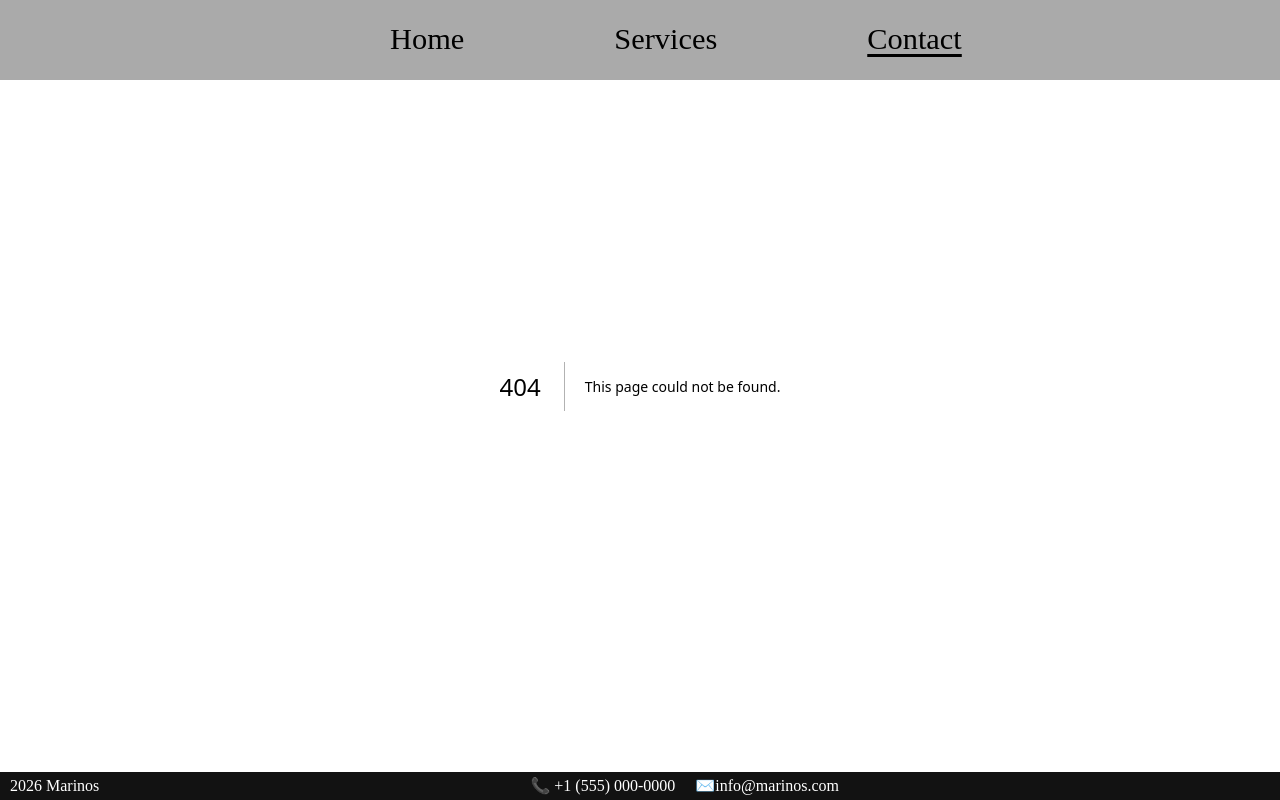
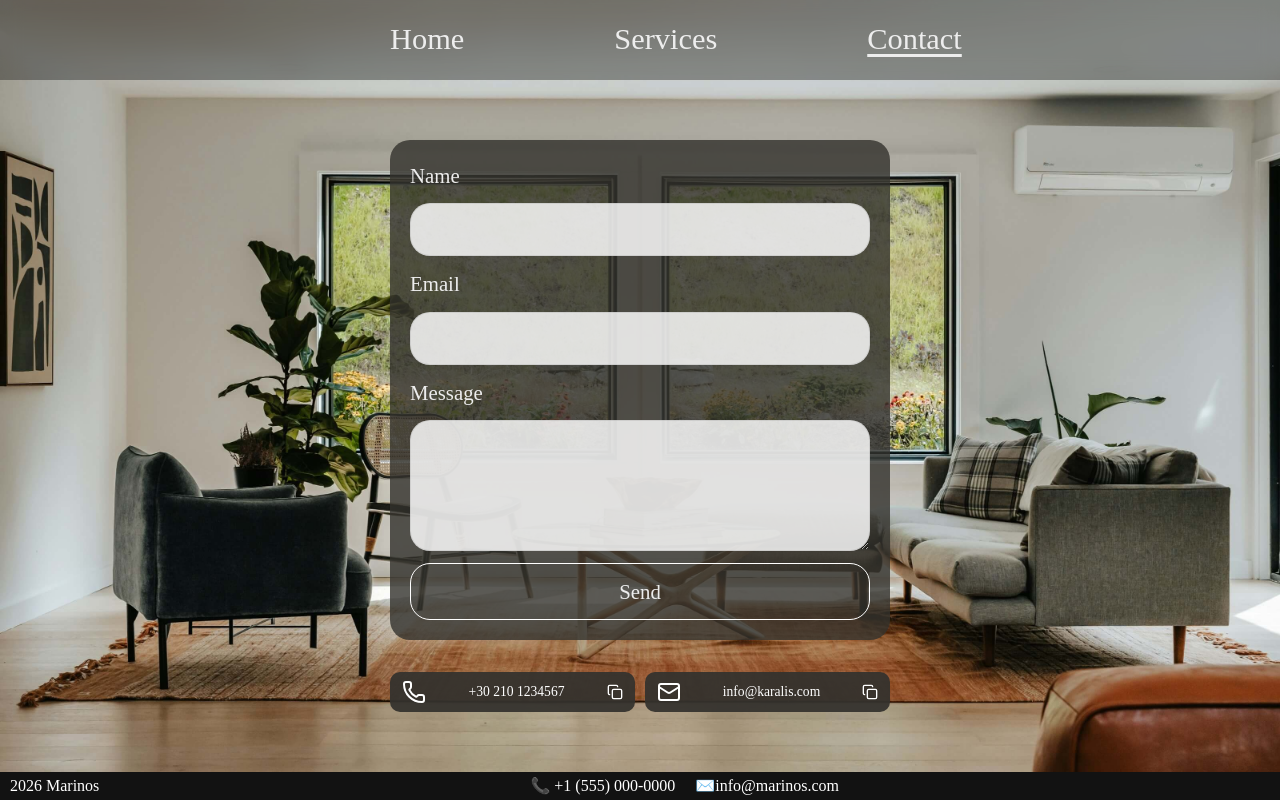
Before and after one commit to jojef97/marinos, a Next.js app: page /contact in a window 1280 px wide. Before the commit this address had no page. Built offline with nearby package versions, Linux system fonts and the light colour scheme; no server answers.

Commit message:
Contact layout, Contact form

```diff
--- /dev/null
+++ b/app/contact/ContactForm.tsx
@@ -0,0 +1,46 @@
+"use client";
+
+import { useActionState } from "react";
+import { sendMessage, type FormState } from "./actions";
+import styles from "./contact.module.css";
+
+const initialState: FormState = { status: "idle", message: "" };
+
+export default function ContactForm() {
+  const [state, formAction, isPending] = useActionState(
+    sendMessage,
+    initialState
+  );
+
+
+
+  return (
+    <form className={styles.form} action={formAction}>
+
+    {/* Honeypot */}
+    <div className={styles.hp} aria-hidden="true">
+        <label htmlFor="website">Website</label>
+        <input id="website" name="website" type="text" tabIndex={-1} autoComplete="off" />
+    </div>
+
+
+      <label htmlFor="name">Name</label>
+      <input id="name" name="name" type="text" required defaultValue={state.fields?.name} />
+
+      <label htmlFor="email">Email</label>
+      <input id="email" name="email" type="email" required defaultValue={state.fields?.email}/>
+
+      <label htmlFor="message">Message</label>
+      <textarea id="message" name="message" rows={8} required defaultValue={state.fields?.message}/>
+
+      <button type="submit" disabled={isPending}>
+        {isPending ? "Sending..." : "Send"}
+
+      </button>
+
+      {state.status !== "idle" && <p role="status">{state.message}</p>}
+
+
+    </form>
+  );
+}
--- /dev/null
+++ b/app/contact/actions.ts
@@ -0,0 +1,72 @@
+"use server";
+
+import { Resend } from "resend";
+
+const resend = new Resend(process.env.RESEND_API_KEY);
+
+export type FormState = {
+    status: "idle" | "success" | "error";
+    message: string;
+    fields?: { name: string; email: string; message: string };
+};
+
+export async function sendMessage(
+    prevState: FormState,
+    formData: FormData
+): Promise<FormState> {
+    const name = formData.get("name");
+    const email = formData.get("email");
+    const message = formData.get("message");
+    const honeypot = formData.get("website");
+    if (typeof honeypot === "string" && honeypot.trim() !== "") {
+        return { status: "success", message: "Thanks! Your message was sent." };
+    }
+
+    if (
+        typeof name !== "string" ||
+        typeof email !== "string" ||
+        typeof message !== "string"
+
+    ) {
+        return { status: "error", message: "Something went wrong. Please try again." };
+    }
+    const fields = { name, email, message };
+
+    const cleanName = name.trim();
+    const cleanEmail = email.trim();
+    const cleanMessage = message.trim();
+
+    if (!cleanName || !cleanEmail || !cleanMessage) {
+        return { status: "error", message: "Please fill in all fields.", fields };
+    }
+    if (!/^[^\s@]+@[^\s@]+\.[^\s@]+$/.test(cleanEmail)) {
+        return { status: "error", message: "Please enter a valid email address.", fields };
+    }
+    if (cleanName.length > 100 || cleanMessage.length > 5000) {
+        return { status: "error", message: "Your message is too long.", fields };
+    }
+
+    const to = process.env.CONTACT_TO;
+    if (!to) {
+        console.error("CONTACT_TO is not set");
+        return { status: "error", message: "Something went wrong. Please try again.", fields };
+    }
+
+    const { error } = await resend.emails.send({
+        from: "Marinos <onboarding@resend.dev>",
+        to,
+        replyTo: cleanEmail,
+        subject: `New message from ${cleanName.replace(/[\r\n]+/g, " ")}`,
+        text: `Name: ${cleanName}\nEmail: ${cleanEmail}\n\n${cleanMessage}`,
+    });
+
+    if (error) {
+        console.error("Email failed:", error);
+        return {
+            status: "error",
+            message: "We couldn't send your message. Please try again later.", fields,
+        };
+    }
+
+    return { status: "success", message: "Thanks! Your message was sent." };
+}
--- /dev/null
+++ b/app/contact/contact.module.css
@@ -0,0 +1,103 @@
+.page {
+  flex: 1;
+  padding: 120px 32px 32px;
+
+  background-image: url('/room2.jpg'); /* Put your image in /public folder */
+  background-size: cover;
+  background-position: center;
+  background-repeat: no-repeat;
+
+}
+
+
+
+
+.form {
+  font-size: 1.3rem;
+  display: flex;
+  flex-direction: column;
+  gap: 12px;
+  height: 500px;
+  max-width:500px;
+  background-color: rgba(52, 50, 45, 0.799);
+  border-radius: 20px;
+  margin: 0 auto;
+  margin-top: 20px;
+  padding:20px;
+
+
+
+}
+
+.form input,
+.form textarea {
+  padding: 10px;
+  border: 1px solid #88888833;
+  background-color: #ffffffd3;
+  color: black;
+  border-radius: 20px;
+
+}
+
+.form button {
+  padding: 12px;
+  border: 1px solid #fff;
+  cursor: pointer;
+  border-radius: 20px;
+}
+
+.form button:hover {
+  background-color: rgba(70, 68, 62, 0.9);
+}
+
+
+.hp {
+  position: absolute;
+  left: -9999px;
+  width: 1px;
+  height: 1px;
+  overflow: hidden;
+}
+
+
+.contactIcons {
+  display: flex;
+  flex-direction: row;
+  justify-content: center;
+  gap: 12px;
+  margin-top: 16px;
+  width: 100%;
+  max-width: 500px;
+  margin-left: auto;
+  margin-right: auto;
+  position: relative;
+  top: -60px;               /* Match top offset if used on .form */
+  left: -40px;              /* Match left offset if used on .form */
+}
+
+.contactIcons {
+  display: flex;
+  gap: 10px;
+  max-width: 500px;
+  margin: 12px auto 0;
+  position: relative;
+  top: 20px;
+  left: 0px;
+}
+
+.iconBox {
+  flex: 1;
+  display: flex;
+  align-items: center;
+  justify-content: space-between;
+  padding: 8px 12px;
+  background-color: rgba(52, 50, 45, 0.933);
+  border-radius: 10px;
+  color: #fff;
+  font-size: 0.85rem;
+  cursor: pointer;
+}
+
+.iconBox:hover {
+  background-color: rgba(70, 68, 62, 0.9);
+}
--- /dev/null
+++ b/app/contact/page.tsx
@@ -0,0 +1,50 @@
+"use client";
+
+import { useState } from "react";
+import { Phone, Mail, Copy, Check } from "lucide-react";
+import styles from "./contact.module.css";
+import ContactForm from "./ContactForm";
+
+export default function ContactPage() {
+  const [copied, setCopied] = useState<string | null>(null);
+
+  const handleCopy = (text: string) => {
+    navigator.clipboard.writeText(text);
+    setCopied(text);
+    setTimeout(() => setCopied(null), 2000); // Resets the icon back to Copy after 2 seconds
+  };
+
+  return (
+    <main className={styles.page}>
+      <ContactForm />
+
+      <div className={styles.contactIcons}>
+        <div
+          className={styles.iconBox}
+          onClick={() => handleCopy("+302101234567")}
+        >
+          <Phone size={24} />
+          <span>+30 210 1234567</span>
+          {copied === "+302101234567" ? (
+            <Check size={16} className={styles.copyIcon} />
+          ) : (
+            <Copy size={16} className={styles.copyIcon} />
+          )}
+        </div>
+
+        <div
+          className={styles.iconBox}
+          onClick={() => handleCopy("info@karalis.com")}
+        >
+          <Mail size={24} />
+          <span>info@karalis.com</span>
+          {copied === "info@marinos.com" ? (
+            <Check size={16} className={styles.copyIcon} />
+          ) : (
+            <Copy size={16} className={styles.copyIcon} />
+          )}
+        </div>
+      </div>
+    </main>
+  );
+}
--- a/package.json
+++ b/package.json
@@ -9,9 +9,11 @@
     "lint": "eslint"
   },
   "dependencies": {
+    "lucide-react": "^1.52.0",
     "next": "16.3.8",
     "react": "19.2.8",
-    "react-dom": "19.2.8"
+    "react-dom": "19.2.8",
+    "resend": "^6.32.0"
   },
   "devDependencies": {
     "@tailwindcss/postcss": "^4",
```
Also changed, not shown: public/room2.jpg (added), 1 other file (tests, documents, lock files or other folders).
